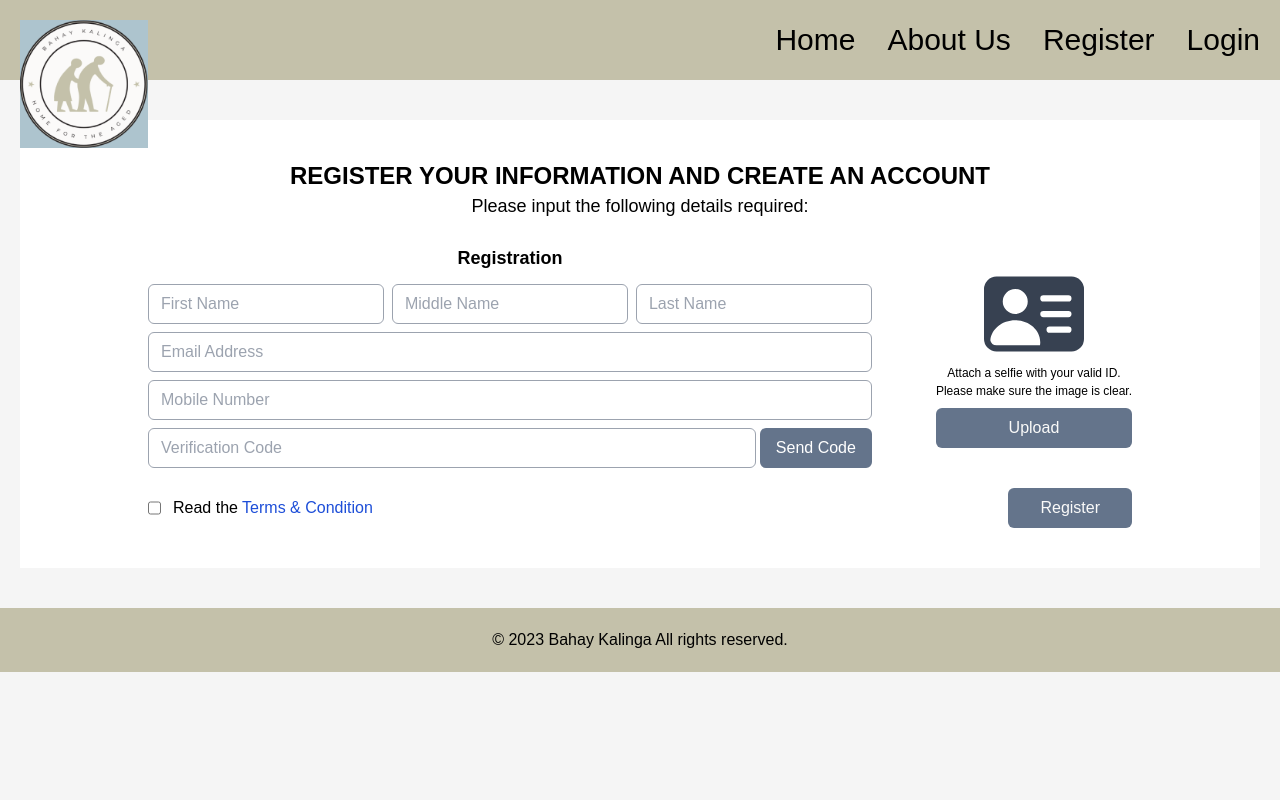
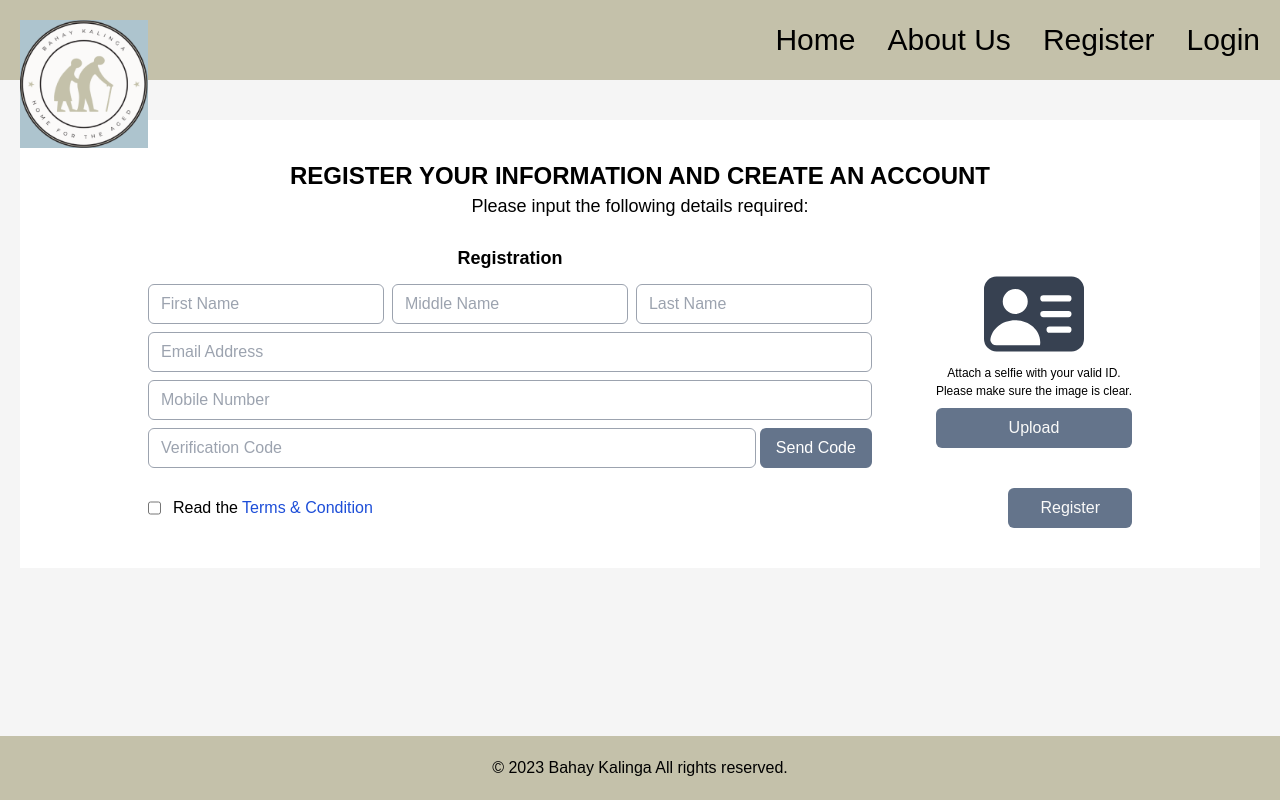
Before and after one commit to Overseer1/BahayKalinga, a React (Create React App) app: page /#/register in a window 1280 px wide. Built offline with nearby package versions, Linux system fonts and the light colour scheme.

Commit message:
Fix Min Height

```diff
--- a/src/pages/FrontLayout.jsx
+++ b/src/pages/FrontLayout.jsx
@@ -8,7 +8,7 @@ const FrontLayout = () => {
       <header className="sticky top-0">
         <NavBar />
       </header>
-      <main>
+      <main className="min-h-[calc(100vh-144px)]">
         <Outlet />
       </main>
       <footer>
```
